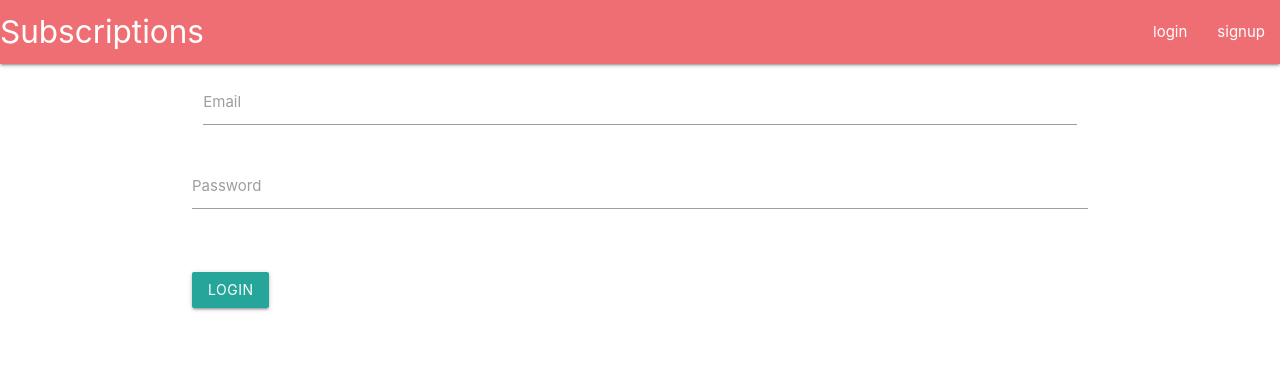
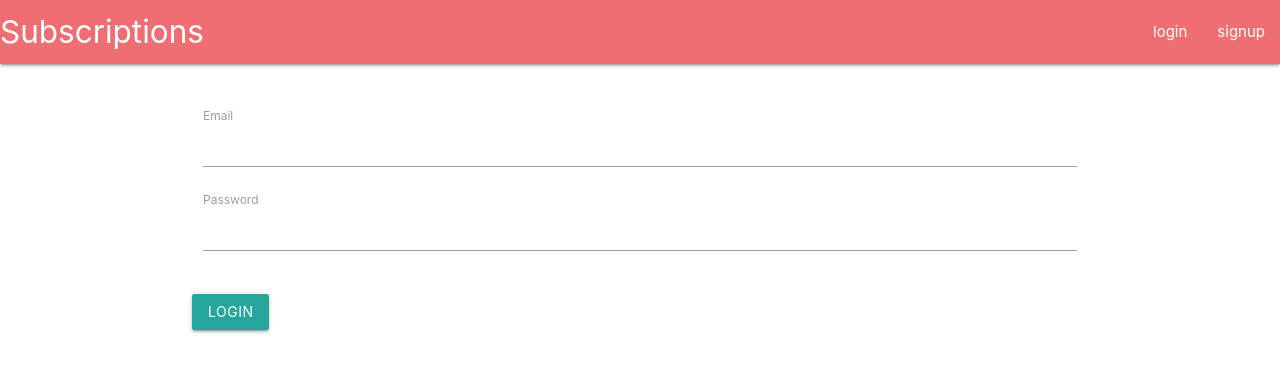
Before and after one commit to Aikeh2021/subscription-manager, a React (Create React App) app in the folder client/: page /login in a window 1280 px wide. Shown: the top 372 px of the page. Built offline with nearby package versions, Linux system fonts and the light colour scheme.

Commit message:
Updated the loginpage form.

```diff
--- a/client/src/containers/LoginPage/LoginPage.jsx
+++ b/client/src/containers/LoginPage/LoginPage.jsx
@@ -1,37 +1,39 @@
 import React , { useState}  from 'react';
 
-const LoginPage = () => {
+const LoginPage = (props) => {
 
   const [email, setEmail]= useState("");
   const [password, setPassword]= useState("");
 
     return (
+      <div>
+      <h1> </h1>
         <div className="container">
         <div className="row">
     <form className="col s12">
       <div className="row">
         <div className="input-field col s12">
-          <input id="email" type="email" value={email} onChange={(e) =>{
+          <input placeholder="" id="email" type="email" value={email} onChange={(e) =>{
                  setEmail(e.target.value);
          }}/>
           <label for="Email">Email</label>
       </div>
-      <div className="row">
+
         <div className="input-field col s12">
-          <input id="password" type="password" value={password} onChange={(e) =>{
+
+          <input placeholder="" id="password" type="password" value={password} onChange={(e) =>{
                  setPassword(e.target.value);
          }}/>
           <label for="email">Password</label>
 
         </div>
       </div>
-      </div>
    </form>
    <button className="btn waves-effect waves-light" type="submit" name="action">Login
    </button>
    </div>
-    </div>
-
+   </div>
+   </div>
     );
 };
 
```
